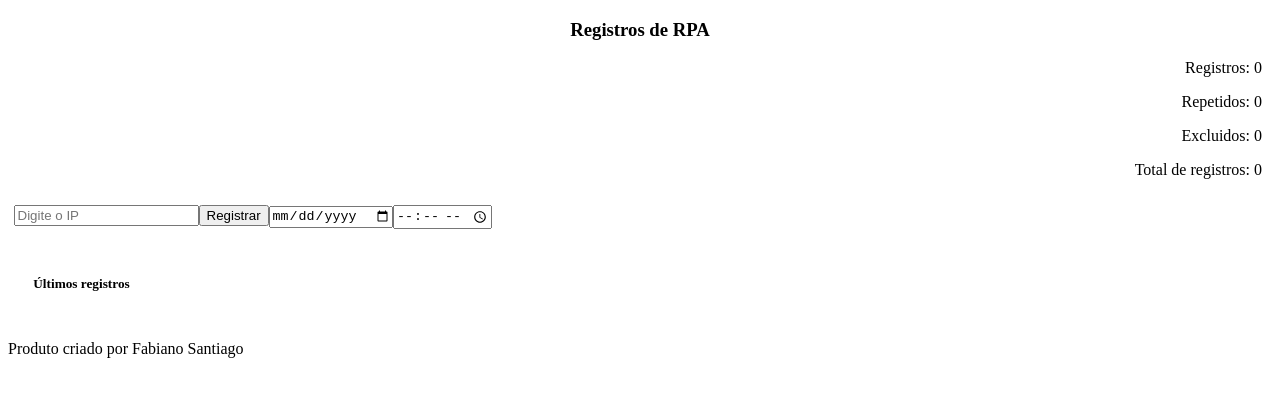
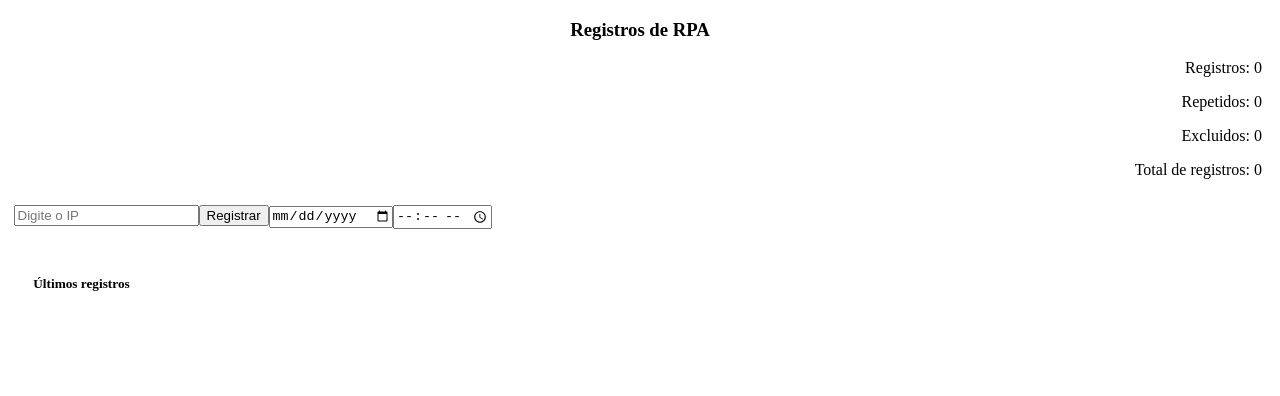
Before and after one commit to devsantiag/rpa-noc-ip-validation-system, a React (Create React App) app: page / in a window 1280 px wide. Shown: the top 396 px of the page. Built offline with nearby package versions, Linux system fonts and the light colour scheme.

Commit message:
deleted footer

```diff
--- a/src/App.jsx
+++ b/src/App.jsx
@@ -1,7 +1,5 @@
 import React from 'react'
 import Formulario from '../src/Form/Formulario'
-import Footer from './components/Footer/Footer'
-
 export default function App() {
     return (
         <div>
@@ -9,7 +7,6 @@ export default function App() {
                 <h3>Registros de RPA</h3>
             </header>
             <Formulario />
-            <Footer />
         </div>
     )
 }
--- a/src/Form/Formulario.jsx
+++ b/src/Form/Formulario.jsx
@@ -29,7 +29,6 @@ export default function Formulario() {
     const alreadyRegistered = (check) => {
         return ipMachineRegistration.some((ip) => ip === check);
     }
-
 
     // responsável para registrar o IP
     function hundleSubmit(e) {
@@ -81,7 +80,6 @@ export default function Formulario() {
             setRecordTime([...recordTime, +manualDate + ' ' + manualTime])
         }
     }
-
 
     return (
         <div>
--- a/src/components/Footer/Footer.jsx
+++ /dev/null
@@ -1,5 +0,0 @@
-import React from "react";
-import '../css/Footer/Footer.css'
-export default function Footer() {
-    return (<p className>Produto criado por Fabiano Santiago</p>)
-}
```
Also changed, not shown: src/components/css/Footer/Footer.css (deleted).
